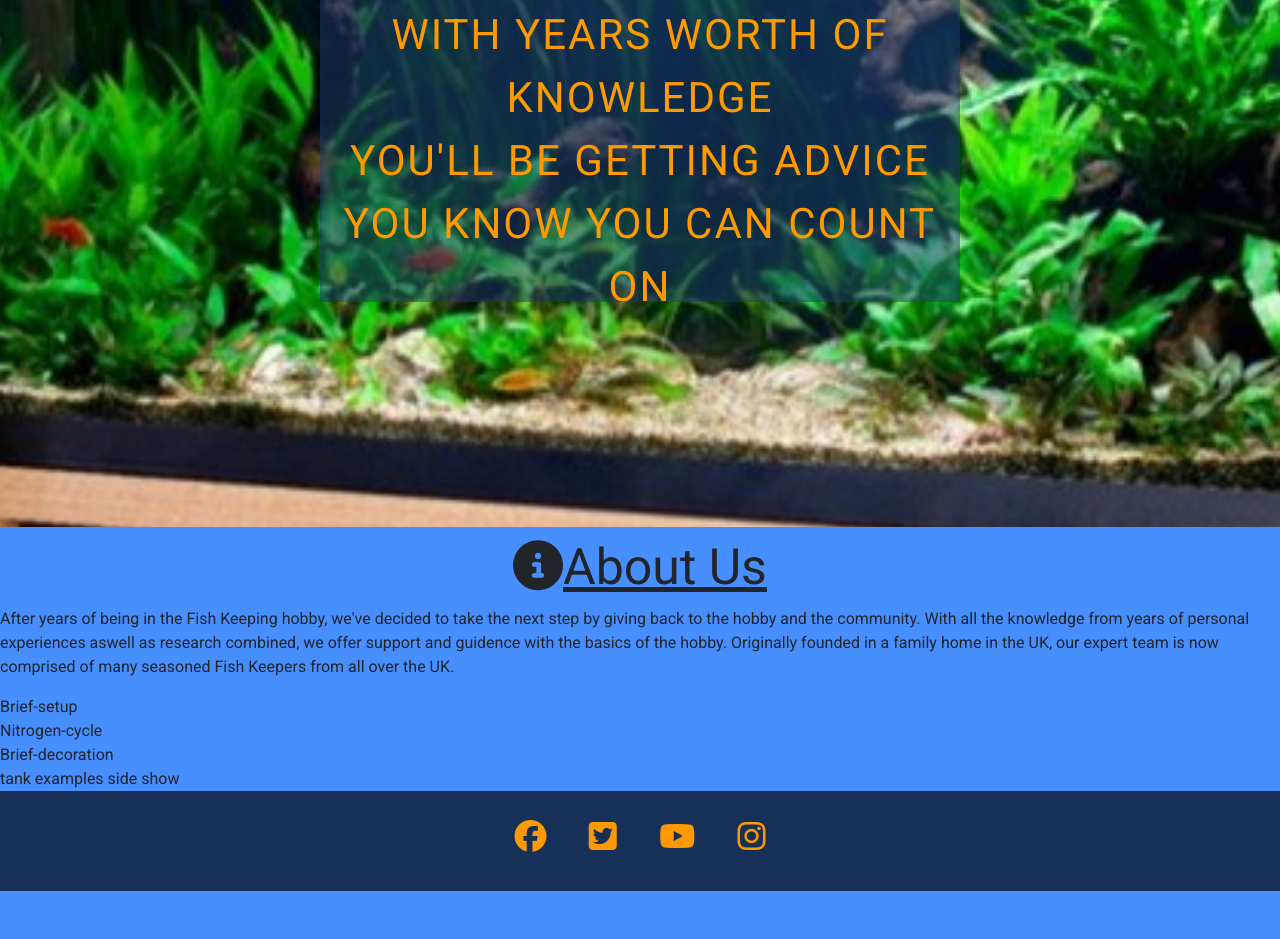
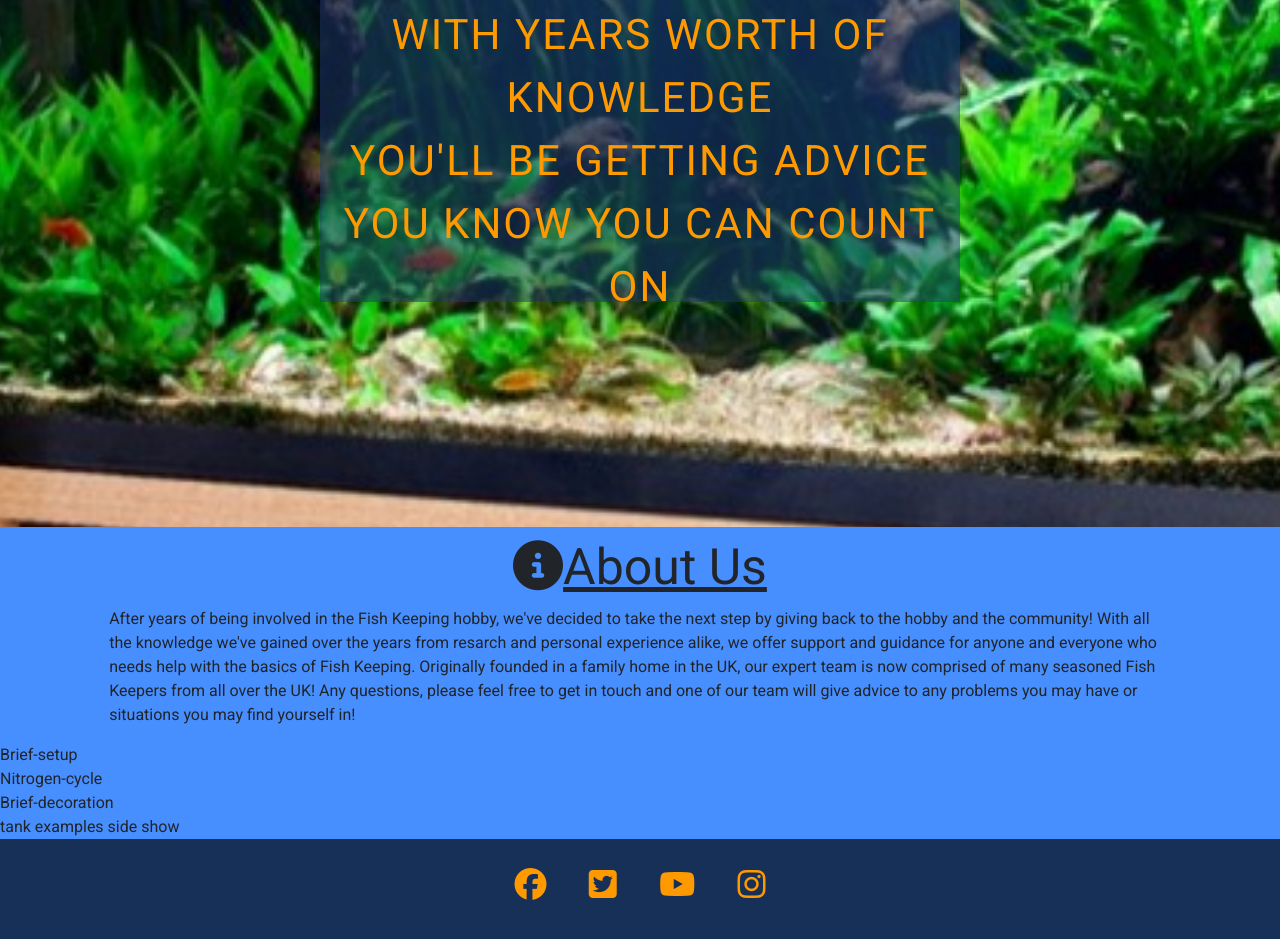
Before and after one commit to Code-Institute-Submissions/Aquarium-Keepers-How-To-Guide, a plain HTML site: page index.html in a window 1280 px wide. Shown: the part 452-1391 px from the top of the page. Before the commit the page ends 1343 px from the top, so only its background shows below. Drawn offline with nearby package versions, Linux system fonts and the light colour scheme.

Commit message:
updated about us paragraph

```diff
--- a/assets/css/style.css
+++ b/assets/css/style.css
@@ -80,6 +80,10 @@ nav div ul li{
     font-size: 50px;
     margin: 10px 0;
     text-decoration: underline
+}
+
+.about-us{
+   /* font-size: 30px;*/
 }
 
 /* Bootstrap override */
--- a/index.html
+++ b/index.html
@@ -55,15 +55,17 @@
         </div>
     </section>
     <section class="container-fluid no-gutters no-padding">
-        <div class="row">
+        <div class="row justify-content-center">
             <div class="col-12">
                 <h2 id="about"><i class="fas fa-info-circle"> </i>About Us</h2>
             </div>
-            <div class="col-12">
-                <p>After years of being in the Fish Keeping hobby, we've decided to take the next step by giving back to the hobby and the community.
-                    With all the knowledge from years of personal experiences aswell as research combined, we offer support and guidence with the basics
-                    of the hobby. Originally founded in a family home in the UK, our expert team is now comprised of many seasoned Fish Keepers from
-                    all over the UK.  </p>
+            <div class="col-10 about-us">
+                <p>After years of being involved in the Fish Keeping hobby, we've decided to take the next step by giving back to the hobby and the community!
+                    With all the knowledge we've gained over the years from resarch and personal experience alike, we offer support and guidance for anyone and
+                    everyone who needs help with the basics of Fish Keeping.
+                    Originally founded in a family home in the UK, our expert team is now comprised of many seasoned Fish Keepers from all over the UK!
+                    Any questions, please feel free to get in touch and one of our team will give advice to any problems you may have or situations you may
+                    find yourself in!  </p>
             </div>
         </div>
     </section>
```
